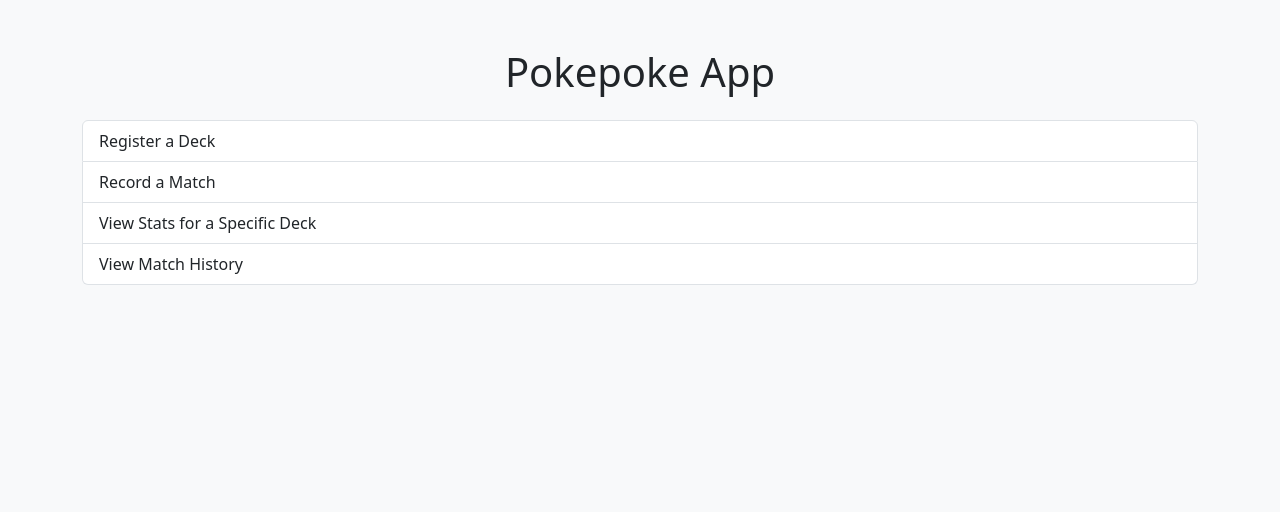
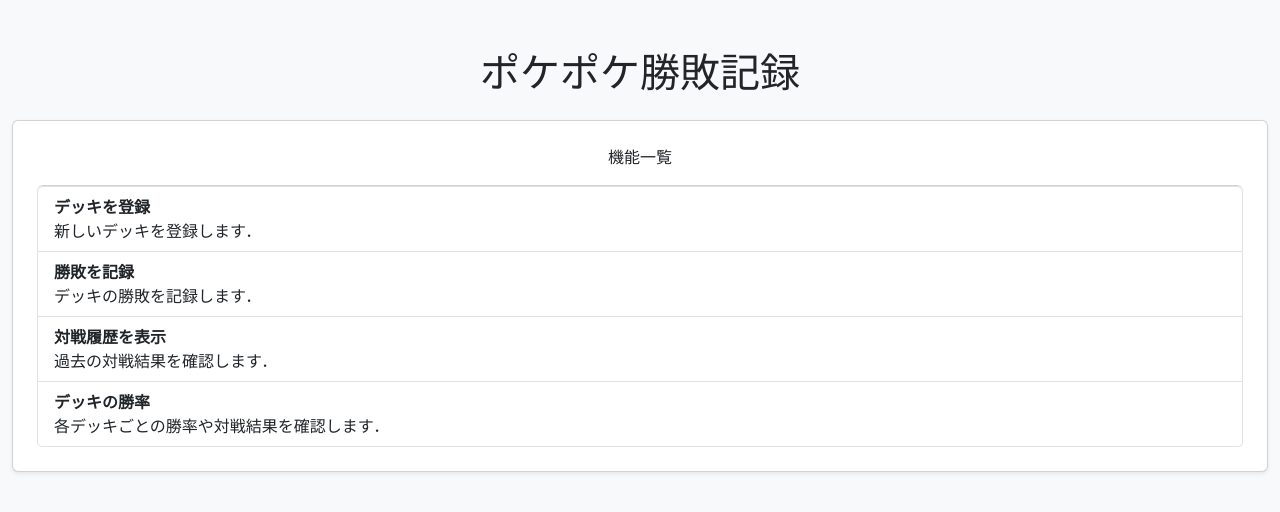
Before and after one commit to wotto27oct/PokePoke, a Flask app: page / in a window 1280 px wide. Shown: the top 512 px of the page. Run offline with Flask 3, Linux system fonts and the light colour scheme.

Commit message:
japanese

```diff
--- a/app.py
+++ b/app.py
@@ -160,4 +160,5 @@ def match_history():
 
 
 if __name__ == '__main__':
-    app.run(host='0.0.0.0', port=5000)
+    #app.run(host='0.0.0.0', port=5000)
+    app.run(debug=True)
--- a/templates/index.html
+++ b/templates/index.html
@@ -3,15 +3,27 @@
 <head>
     <title>Pokepoke App</title>
     <link href="https://cdn.jsdelivr.net/npm/bootstrap@5.3.0-alpha3/dist/css/bootstrap.min.css" rel="stylesheet">
+    <meta name="viewport" content="width=device-width, initial-scale=1.0">
 </head>
 <body class="bg-light">
-    <div class="container my-5">
-        <h1 class="text-center">Pokepoke App</h1>
-        <div class="list-group mt-4">
-            <a href="/register_deck" class="list-group-item list-group-item-action">Register a Deck</a>
-            <a href="/record_match" class="list-group-item list-group-item-action">Record a Match</a>
-            <a href="/select_deck" class="list-group-item list-group-item-action">View Stats for a Specific Deck</a>
-            <a href="/match_history" class="list-group-item list-group-item-action">View Match History</a>
+    <div class="container-fluid my-5">
+        <h1 class="text-center mb-4">ポケポケ勝敗記録</h1>
+        <div class="card shadow-sm p-4">
+            <p class="text-center">機能一覧</p>
+            <div class="list-group">
+                <a href="/register_deck" class="list-group-item list-group-item-action">
+                    <strong>デッキを登録</strong><br> 新しいデッキを登録します．
+                </a>
+                <a href="/record_match" class="list-group-item list-group-item-action">
+                    <strong>勝敗を記録</strong><br> デッキの勝敗を記録します．
+                </a>
+                <a href="/match_history" class="list-group-item list-group-item-action">
+                    <strong>対戦履歴を表示</strong><br> 過去の対戦結果を確認します．
+                </a>
+                <a href="/select_deck" class="list-group-item list-group-item-action">
+                    <strong>デッキの勝率</strong><br> 各デッキごとの勝率や対戦結果を確認します．
+                </a>
+            </div>
         </div>
     </div>
 
```
Also changed, not shown: templates/match_history.html (+9 -4 lines), templates/record_match.html (+9 -8 lines), templates/register_deck.html (+7 -6 lines), templates/select_deck.html (+5 -4 lines), templates/stats.html (+10 -8 lines).
